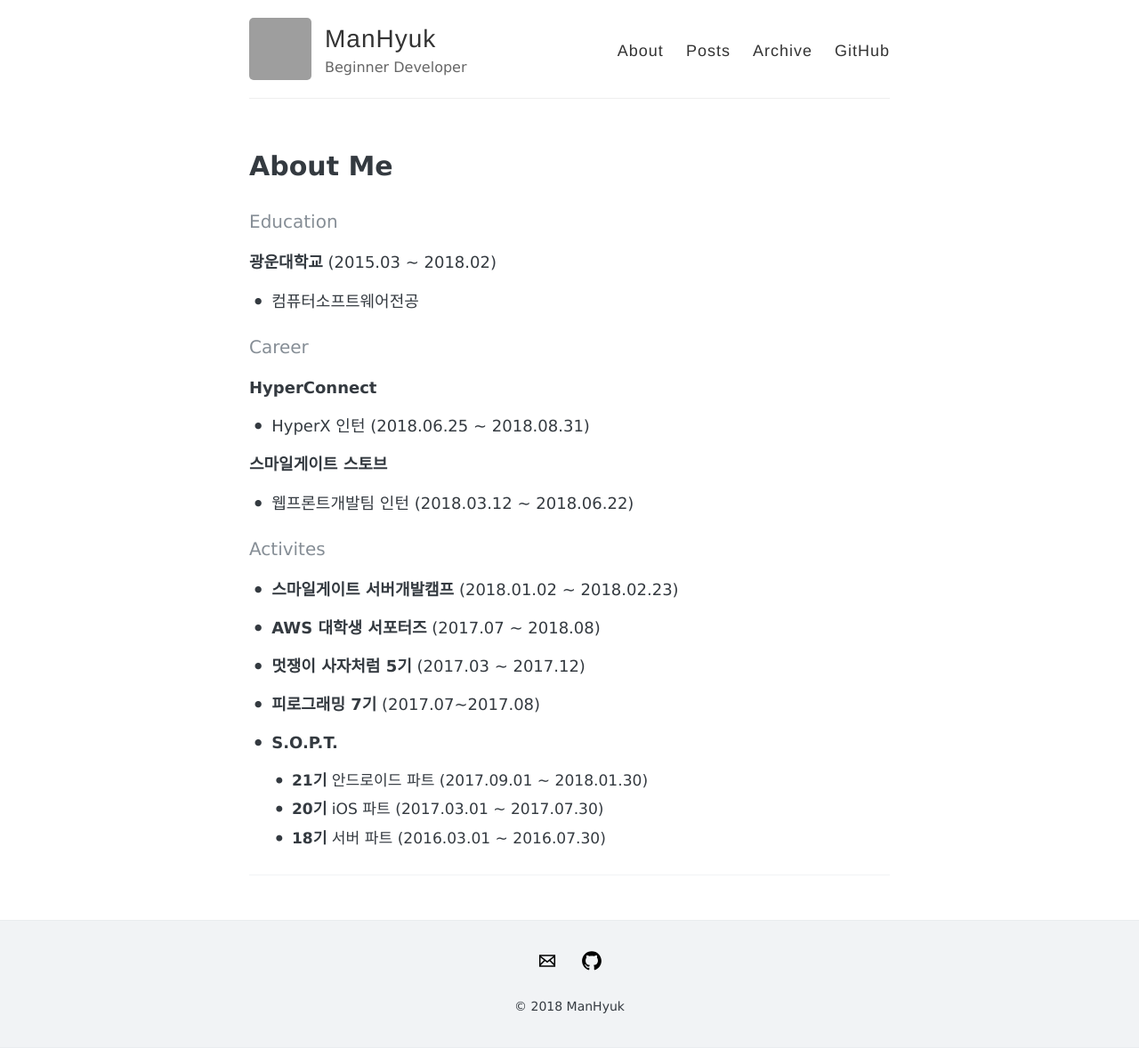
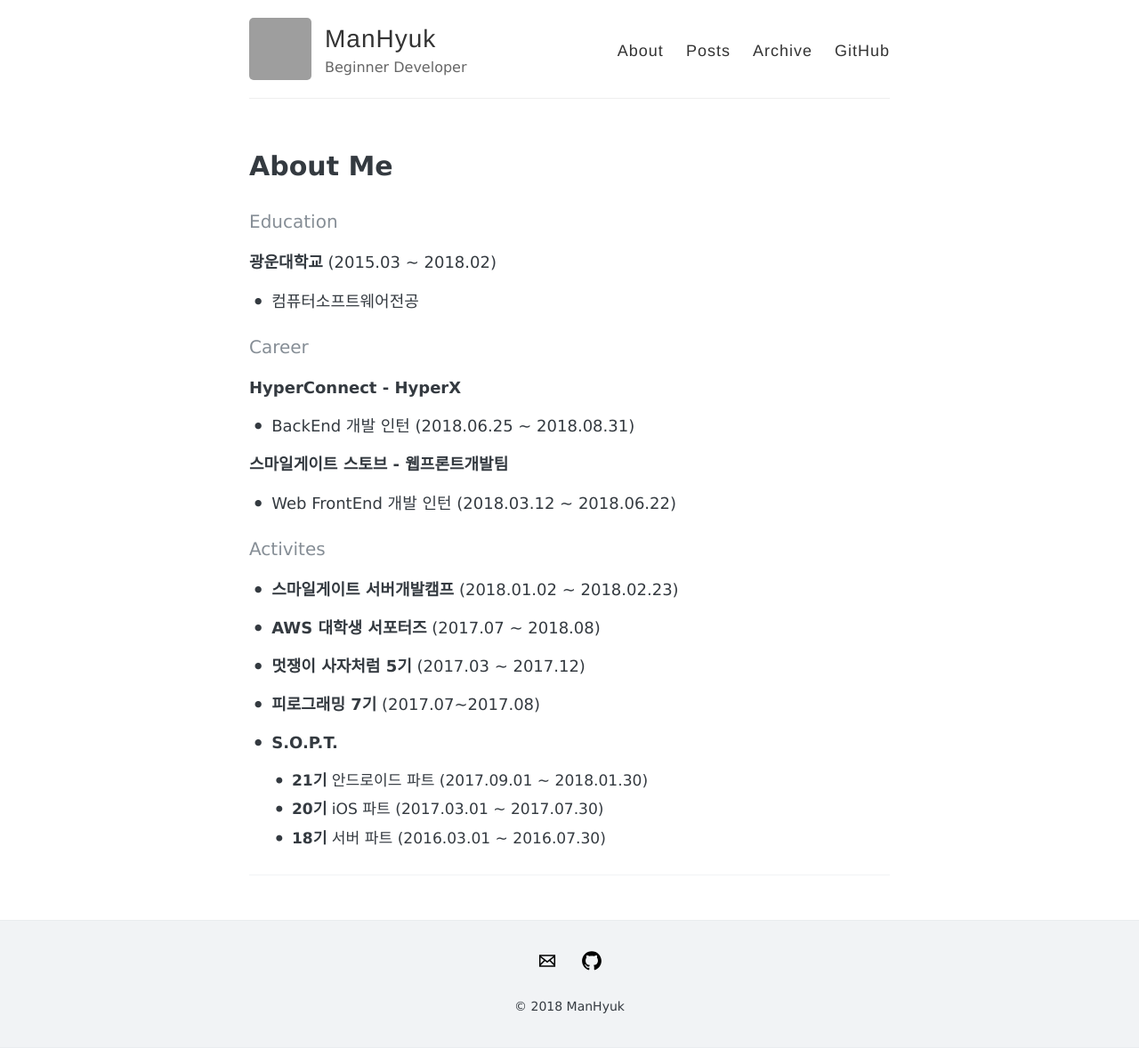
Before and after one commit to ManHyuk/ManHyuk.github.io, a Jekyll site: the page built from about.md, in a window 1280 px wide. Shown: the whole page at 89% size. Built offline with Jekyll 4.4.1, drawn with Linux system fonts in a browser that asks for light colours; grey boxes are pictures that could not be loaded.

Commit message:
edit about.md

```diff
--- a/about.md
+++ b/about.md
@@ -10,11 +10,11 @@ permalink: /about/
 - 컴퓨터소프트웨어전공
 
 #### Career
-**HyperConnect**
-- HyperX 인턴 (2018.06.25 ~ 2018.08.31)
+**HyperConnect - HyperX**
+- BackEnd 개발 인턴 (2018.06.25 ~ 2018.08.31)
 
-**스마일게이트 스토브**
-- 웹프론트개발팀 인턴 (2018.03.12 ~ 2018.06.22)
+**스마일게이트 스토브 - 웹프론트개발팀**
+- Web FrontEnd 개발 인턴 (2018.03.12 ~ 2018.06.22)
 
 #### Activites
 
```
